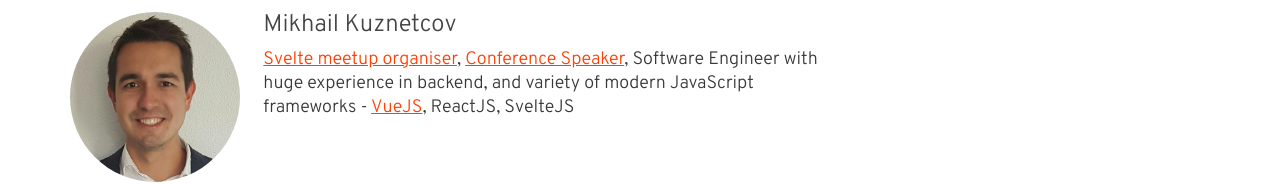
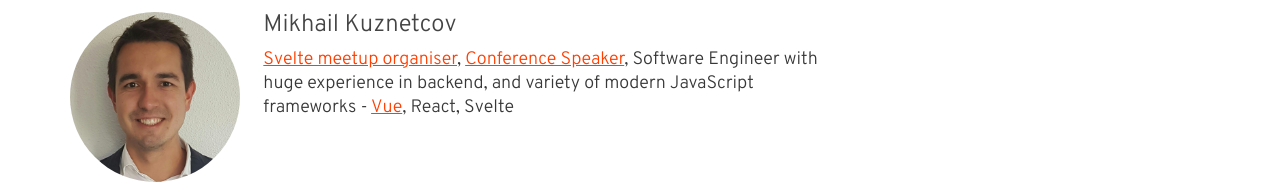
Before and after one commit to korzio/svelte-workshop, a plain HTML site: page index.html in a window 1280 px wide. Shown: the part 2144-2328 px from the top of the page. Drawn offline with Linux system fonts and the light colour scheme.

Commit message:
change frameworks text

```diff
--- a/index.html
+++ b/index.html
@@ -163,8 +163,8 @@
                     <p>
                         <a href="https://www.meetup.com/Amsterdam-SvelteJS/">Svelte meetup organiser</a>, <a href="https://github.com/shershen08/conf-talks">Conference Speaker</a>, Software Engineer
                         with huge experience in backend, and variety of modern JavaScript frameworks -
-                        <a href="https://github.com/shershen08/vue-masonry" title="Vue.js directive for masonry blocks layouting" target="_blank">VueJS</a>,
-                        ReactJS, SvelteJS
+                        <a href="https://github.com/shershen08/vue-masonry" title="Vue.js directive for masonry blocks layouting" target="_blank">Vue</a>,
+                        React, Svelte
                         <br>
                     </p>
                 </div>
```
